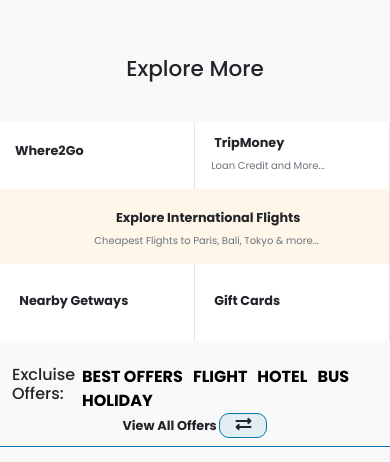
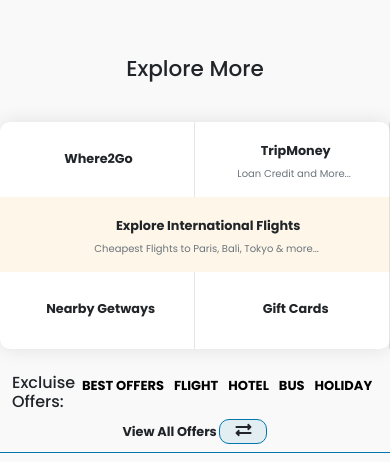
Before and after one commit to libinvbaby/relipay, a plain HTML site: page index.html in a window 390 px wide. Shown: the part 1320-1782 px from the top of the page. Drawn offline with nearby package versions, Linux system fonts and the light colour scheme.

Commit message:
updated styles

```diff
--- a/index.html
+++ b/index.html
@@ -277,7 +277,7 @@
 </section>
     <!-- navabar end -->
     <!-- expolore more section start -->
-    <div class="container py-2" data-aos="fade-up">
+    <div class="container py-2" data-aos="fade-up" >
         <div class="row text-center">
             <h4 class="text-center">Explore More</h4>
             <div class="imgage">
@@ -288,15 +288,17 @@
     </div>
     <!-- expolore more section end -->
     <!-- where to go start -->
-    <div class="container bg-white " data-aos="fade-up">
+    <div class="container bg-white " data-aos="fade-up" style="box-shadow: 0px 0px 20px #0000001A;
+    border-radius: 10px;
+    opacity: 1;">
         <div class="row">
-            <div class="col-lg-2 col-6 br-left ">
-                <div class="wherettogo pt-3">
+            <div class="col-lg-2 col-6 br-left align-center ">
+                <div class="wherettogo pt-4">
 
                     <img src="./assets/images/noun-tour-3636501.png" alt=""><h5 ><b> Where2Go</b></h5>
                 </div>
             </div>
-            <div class="col-lg-2 col-6 br-left pt-2">
+            <div class="col-lg-2 col-6 br-left pt-3 align-center">
                 <div class="wherettogo">
                     <div>
                         <img class="mb-4"  src="./assets/images/noun-wallet-2906884.png" alt="">
@@ -314,7 +316,7 @@
 
                 </div>
             </div>
-            <div class="col-lg-4 bg-colured  br-left" data-aos="fade-up">
+            <div class="col-lg-4 bg-colured  br-left align-center" data-aos="fade-up">
                 <div class="wherettogo pt-3 " style="margin-left:20px">
                     <div>
                         <img class="mb-4"  src="./assets/images/flight-2.png" alt="">
@@ -327,7 +329,7 @@
             </div>
             </div>
             </div>
-            <div class="col-lg-2 col-6 pb-4 br-left"data-aos="fade-up">
+            <div class="col-lg-2 col-6 pb-4 br-left align-center"data-aos="fade-up">
                 <div class="wherettogo pt-4 ">
                     <div>
                         <img class=""  src="./assets/images/noun-nearby-1932844.png" alt="">
@@ -339,7 +341,7 @@
             </div>
             </div>
             </div>
-            <div class="col-lg-2 col-6 pb-4 br-left" data-aos="fade-up">
+            <div class="col-lg-2 col-6 pb-4 br-left align-center" data-aos="fade-up">
                 <div class="wherettogo pt-4 ">
                     <div>
                         <img class=""  src="./assets/images/noun-gift-card-2742102.png" alt="">
--- a/style.css
+++ b/style.css
@@ -370,6 +370,12 @@ h6 {
   .myaccount {
     display: none;
   }
+  .align-center {
+    text-align: center;
+  }
+  .nav-bottom a {
+    font-size: 13px;
+  }
 }
 @media only screen and (max-width: 568px) {
   .btn-search {
```
